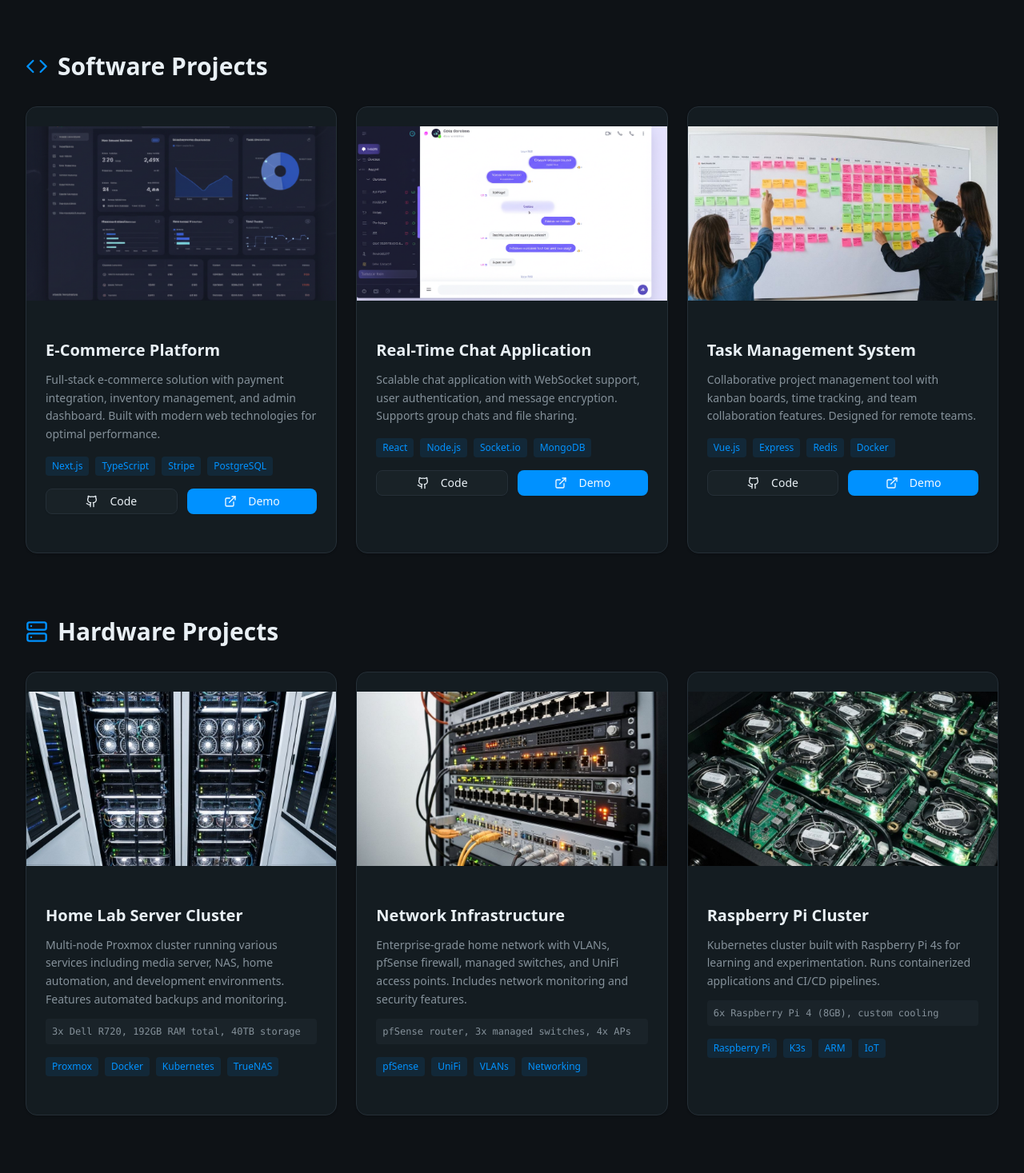
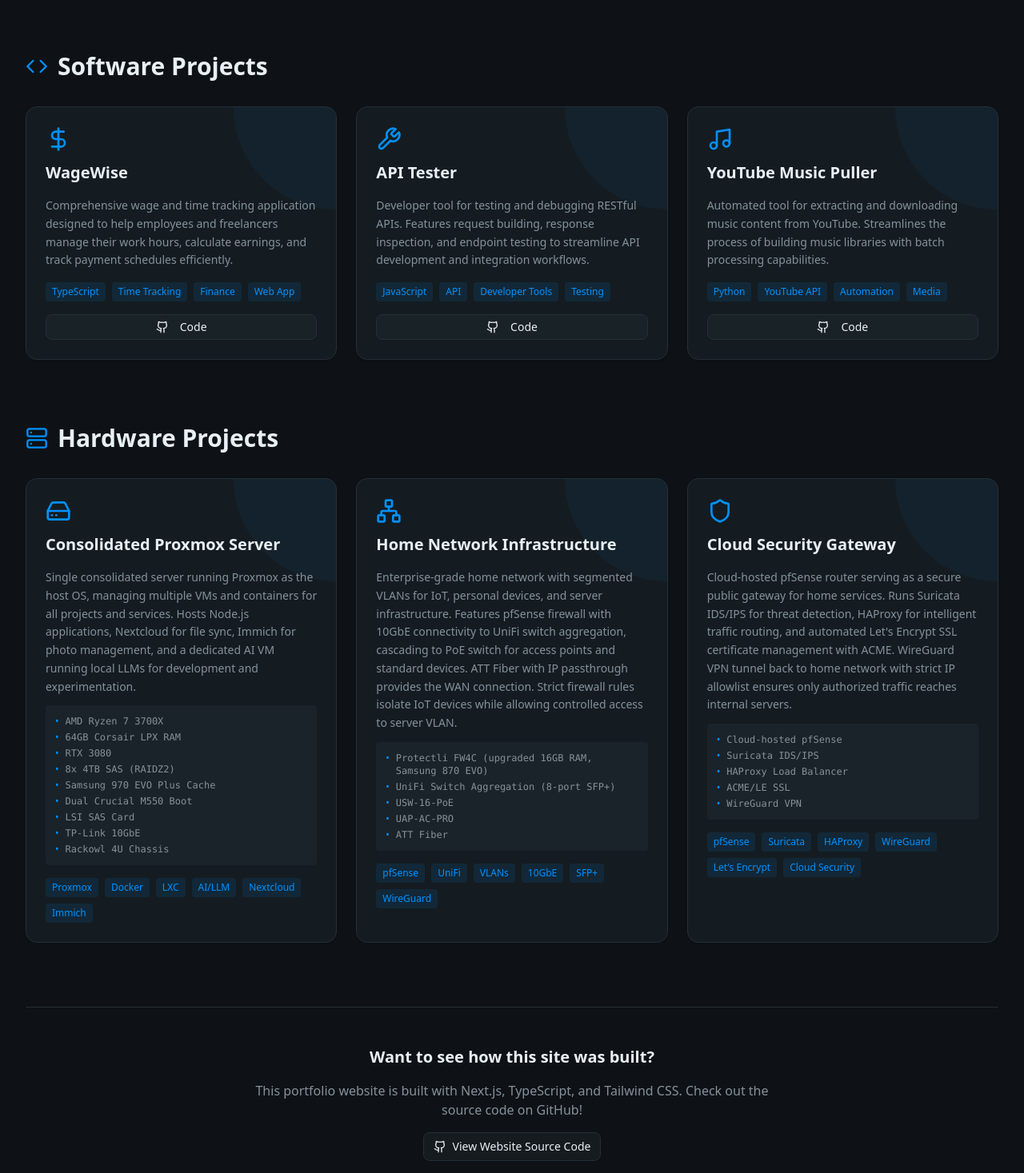
Before and after one commit to LegitKnots/Personal-Website-Portfolio, a Next.js app: page /projects in a window 1280 px wide. Shown: the part 263-1730 px from the top of the page at 80% size. Built offline with nearby package versions, Linux system fonts and the light colour scheme.

Commit message:
Projects Content + Card Styling Modification

```diff
--- a/app/projects/page.tsx
+++ b/app/projects/page.tsx
@@ -1,62 +1,62 @@
-import { Card } from "@/components/ui/card"
+import { SoftwareProjectCard, HardwareProjectCard } from "@/components/project-card"
 import { Button } from "@/components/ui/button"
-import { ExternalLink, Github, Server, Code } from "lucide-react"
+import { Github, Server, Code, DollarSign, Wrench, Music, HardDrive, Network, Shield } from "lucide-react"
 import Link from "next/link"
 
 const softwareProjects = [
   {
-    title: "E-Commerce Platform",
+    title: "WageWise",
     description:
-      "Full-stack e-commerce solution with payment integration, inventory management, and admin dashboard. Built with modern web technologies for optimal performance.",
-    tags: ["Next.js", "TypeScript", "Stripe", "PostgreSQL"],
-    github: "https://github.com",
-    demo: "https://demo.com",
-    image: "/modern-ecommerce-dashboard.png",
+      "Comprehensive wage and time tracking application designed to help employees and freelancers manage their work hours, calculate earnings, and track payment schedules efficiently.",
+    tags: ["TypeScript", "Time Tracking", "Finance", "Web App"],
+    github: "https://github.com/LegitKnots/WageWise",
+    demo: null,
+    icon: DollarSign,
   },
   {
-    title: "Real-Time Chat Application",
+    title: "API Tester",
     description:
-      "Scalable chat application with WebSocket support, user authentication, and message encryption. Supports group chats and file sharing.",
-    tags: ["React", "Node.js", "Socket.io", "MongoDB"],
-    github: "https://github.com",
-    demo: "https://demo.com",
-    image: "/chat-application-interface.png",
+      "Developer tool for testing and debugging RESTful APIs. Features request building, response inspection, and endpoint testing to streamline API development and integration workflows.",
+    tags: ["JavaScript", "API", "Developer Tools", "Testing"],
+    github: "https://github.com/LegitKnots/APITester",
+    demo: null,
+    icon: Wrench,
   },
   {
-    title: "Task Management System",
+    title: "YouTube Music Puller",
     description:
-      "Collaborative project management tool with kanban boards, time tracking, and team collaboration features. Designed for remote teams.",
-    tags: ["Vue.js", "Express", "Redis", "Docker"],
-    github: "https://github.com",
-    demo: "https://demo.com",
-    image: "/kanban-board-project-management.jpg",
+      "Automated tool for extracting and downloading music content from YouTube. Streamlines the process of building music libraries with batch processing capabilities.",
+    tags: ["Python", "YouTube API", "Automation", "Media"],
+    github: "https://github.com/LegitKnots/YouTube-Music-Puller",
+    demo: null,
+    icon: Music,
   },
 ]
 
 const hardwareProjects = [
   {
-    title: "Home Lab Server Cluster",
+    title: "Consolidated Proxmox Server",
     description:
-      "Multi-node Proxmox cluster running various services including media server, NAS, home automation, and development environments. Features automated backups and monitoring.",
-    tags: ["Proxmox", "Docker", "Kubernetes", "TrueNAS"],
-    specs: "3x Dell R720, 192GB RAM total, 40TB storage",
-    image: "/server-rack-datacenter.jpg",
+      "Single consolidated server running Proxmox as the host OS, managing multiple VMs and containers for all projects and services. Hosts Node.js applications, Nextcloud for file sync, Immich for photo management, and a dedicated AI VM running local LLMs for development and experimentation.",
+    tags: ["Proxmox", "Docker", "LXC", "AI/LLM", "Nextcloud", "Immich"],
+    specs: "AMD Ryzen 7 3700X | 64GB Corsair LPX RAM | RTX 3080 | 8x 4TB SAS (RAIDZ2) | Samsung 970 EVO Plus Cache | Dual Crucial M550 Boot | LSI SAS Card | TP-Link 10GbE | Rackowl 4U Chassis",
+    icon: HardDrive,
   },
   {
-    title: "Network Infrastructure",
+    title: "Home Network Infrastructure",
     description:
-      "Enterprise-grade home network with VLANs, pfSense firewall, managed switches, and UniFi access points. Includes network monitoring and security features.",
-    tags: ["pfSense", "UniFi", "VLANs", "Networking"],
-    specs: "pfSense router, 3x managed switches, 4x APs",
-    image: "/network-equipment-switches.jpg",
+      "Enterprise-grade home network with segmented VLANs for IoT, personal devices, and server infrastructure. Features pfSense firewall with 10GbE connectivity to UniFi switch aggregation, cascading to PoE switch for access points and standard devices. ATT Fiber with IP passthrough provides the WAN connection. Strict firewall rules isolate IoT devices while allowing controlled access to server VLAN.",
+    tags: ["pfSense", "UniFi", "VLANs", "10GbE", "SFP+", "WireGuard"],
+    specs: "Protectli FW4C (upgraded 16GB RAM, Samsung 870 EVO) | UniFi Switch Aggregation (8-port SFP+) | USW-16-PoE | UAP-AC-PRO | ATT Fiber",
+    icon: Network,
   },
   {
-    title: "Raspberry Pi Cluster",
+    title: "Cloud Security Gateway",
     description:
-      "Kubernetes cluster built with Raspberry Pi 4s for learning and experimentation. Runs containerized applications and CI/CD pipelines.",
-    tags: ["Raspberry Pi", "K3s", "ARM", "IoT"],
-    specs: "6x Raspberry Pi 4 (8GB), custom cooling",
-    image: "/raspberry-pi-cluster-computing.jpg",
+      "Cloud-hosted pfSense router serving as a secure public gateway for home services. Runs Suricata IDS/IPS for threat detection, HAProxy for intelligent traffic routing, and automated Let's Encrypt SSL certificate management with ACME. WireGuard VPN tunnel back to home network with strict IP allowlist ensures only authorized traffic reaches internal servers.",
+    tags: ["pfSense", "Suricata", "HAProxy", "WireGuard", "Let's Encrypt", "Cloud Security"],
+    specs: "Cloud-hosted pfSense | Suricata IDS/IPS | HAProxy Load Balancer | ACME/LE SSL | WireGuard VPN",
+    icon: Shield,
   },
 ]
 
@@ -83,43 +83,15 @@ export default function ProjectsPage() {
 
             <div className="grid md:grid-cols-2 lg:grid-cols-3 gap-6">
               {softwareProjects.map((project, index) => (
-                <Card
+                <SoftwareProjectCard
                   key={index}
-                  className="overflow-hidden hover:border-primary/50 transition-all hover:shadow-lg hover:shadow-primary/5"
-                >
-                  <div className="aspect-video bg-muted overflow-hidden">
-                    <img
-                      src={project.image || "/placeholder.svg"}
-                      alt={project.title}
-                      className="w-full h-full object-cover hover:scale-105 transition-transform duration-300"
-                    />
-                  </div>
-                  <div className="p-6">
-                    <h3 className="text-xl font-semibold mb-3 text-balance">{project.title}</h3>
-                    <p className="text-muted-foreground text-sm mb-4 leading-relaxed">{project.description}</p>
-                    <div className="flex flex-wrap gap-2 mb-4">
-                      {project.tags.map((tag) => (
-                        <span key={tag} className="px-2 py-1 bg-primary/10 text-primary text-xs rounded">
-                          {tag}
-                        </span>
-                      ))}
-                    </div>
-                    <div className="flex gap-3">
-                      <Button size="sm" variant="outline" asChild className="flex-1 bg-transparent">
-                        <Link href={project.github} target="_blank">
-                          <Github size={16} className="mr-2" />
-                          Code
-                        </Link>
-                      </Button>
-                      <Button size="sm" asChild className="flex-1 bg-primary hover:bg-primary/90">
-                        <Link href={project.demo} target="_blank">
-                          <ExternalLink size={16} className="mr-2" />
-                          Demo
-                        </Link>
-                      </Button>
-                    </div>
-                  </div>
-                </Card>
+                  title={project.title}
+                  description={project.description}
+                  tags={project.tags}
+                  github={project.github}
+                  demo={project.demo}
+                  icon={project.icon}
+                />
               ))}
             </div>
           </div>
@@ -133,35 +105,31 @@ export default function ProjectsPage() {
 
             <div className="grid md:grid-cols-2 lg:grid-cols-3 gap-6">
               {hardwareProjects.map((project, index) => (
-                <Card
+                <HardwareProjectCard
                   key={index}
-                  className="overflow-hidden hover:border-primary/50 transition-all hover:shadow-lg hover:shadow-primary/5"
-                >
-                  <div className="aspect-video bg-muted overflow-hidden">
-                    <img
-                      src={project.image || "/placeholder.svg"}
-                      alt={project.title}
-                      className="w-full h-full object-cover hover:scale-105 transition-transform duration-300"
-                    />
-                  </div>
-                  <div className="p-6">
-                    <h3 className="text-xl font-semibold mb-3 text-balance">{project.title}</h3>
-                    <p className="text-muted-foreground text-sm mb-3 leading-relaxed">{project.description}</p>
-                    <div className="mb-4">
-                      <p className="text-xs text-muted-foreground font-mono bg-secondary/50 p-2 rounded">
-                        {project.specs}
-                      </p>
-                    </div>
-                    <div className="flex flex-wrap gap-2">
-                      {project.tags.map((tag) => (
-                        <span key={tag} className="px-2 py-1 bg-primary/10 text-primary text-xs rounded">
-                          {tag}
-                        </span>
-                      ))}
-                    </div>
-                  </div>
-                </Card>
+                  title={project.title}
+                  description={project.description}
+                  tags={project.tags}
+                  specs={project.specs}
+                  icon={project.icon}
+                />
               ))}
+            </div>
+          </div>
+
+          {/* Footer with Website Source Code Link */}
+          <div className="mt-20 pt-12 border-t border-border">
+            <div className="flex flex-col items-center gap-4 text-center">
+              <h3 className="text-xl font-semibold">Want to see how this site was built?</h3>
+              <p className="text-muted-foreground max-w-2xl">
+                This portfolio website is built with Next.js, TypeScript, and Tailwind CSS. Check out the source code on GitHub!
+              </p>
+              <Button variant="outline" asChild className="gap-2">
+                <Link href="https://github.com/LegitKnots/Personal-Website-Portfolio" target="_blank">
+                  <Github size={20} />
+                  View Website Source Code
+                </Link>
+              </Button>
             </div>
           </div>
         </div>
--- /dev/null
+++ b/components/project-card.tsx
@@ -0,0 +1,107 @@
+import React from 'react';
+import { Card } from '@/components/ui/card';
+import { Button } from '@/components/ui/button';
+import { Github, ExternalLink, LucideIcon } from 'lucide-react';
+import Link from 'next/link';
+
+interface SoftwareProjectProps {
+  title: string;
+  description: string;
+  tags: string[];
+  github: string;
+  demo: string | null;
+  icon: LucideIcon;
+}
+
+interface HardwareProjectProps {
+  title: string;
+  description: string;
+  tags: string[];
+  specs: string;
+  icon: LucideIcon;
+}
+
+// Software Project Card Component
+export function SoftwareProjectCard({
+  title,
+  description,
+  tags,
+  github,
+  demo,
+  icon: Icon,
+}: SoftwareProjectProps) {
+  return (
+    <Card className="group relative overflow-hidden hover:border-primary/50 transition-all hover:shadow-lg hover:shadow-primary/5 p-6">
+      <div className="absolute top-0 right-0 w-32 h-32 bg-primary/5 rounded-bl-full transition-all group-hover:w-40 group-hover:h-40"></div>
+      <div className="relative">
+        <div className="mb-4">
+          <Icon className="text-primary mb-3" size={32} />
+          <h3 className="text-xl font-semibold mb-3 text-balance">{title}</h3>
+        </div>
+        <p className="text-muted-foreground text-sm mb-4 leading-relaxed min-h-[4rem]">{description}</p>
+        <div className="flex flex-wrap gap-2 mb-4">
+          {tags.map((tag) => (
+            <span key={tag} className="px-2 py-1 bg-primary/10 text-primary text-xs rounded">
+              {tag}
+            </span>
+          ))}
+        </div>
+        <div className="flex gap-3">
+          <Button size="sm" variant="outline" asChild className={demo ? "flex-1" : "w-full"}>
+            <Link href={github} target="_blank">
+              <Github size={16} className="mr-2" />
+              Code
+            </Link>
+          </Button>
+          {demo && (
+            <Button size="sm" asChild className="flex-1 bg-primary hover:bg-primary/90">
+              <Link href={demo} target="_blank">
+                <ExternalLink size={16} className="mr-2" />
+                Demo
+              </Link>
+            </Button>
+          )}
+        </div>
+      </div>
+    </Card>
+  );
+}
+
+// Hardware Project Card Component
+export function HardwareProjectCard({
+  title,
+  description,
+  tags,
+  specs,
+  icon: Icon,
+}: HardwareProjectProps) {
+  return (
+    <Card className="group relative overflow-hidden hover:border-primary/50 transition-all hover:shadow-lg hover:shadow-primary/5 p-6">
+      <div className="absolute top-0 right-0 w-32 h-32 bg-primary/5 rounded-bl-full transition-all group-hover:w-40 group-hover:h-40"></div>
+      <div className="relative">
+        <div className="mb-4">
+          <Icon className="text-primary mb-3" size={32} />
+          <h3 className="text-xl font-semibold mb-3 text-balance">{title}</h3>
+        </div>
+        <p className="text-muted-foreground text-sm mb-3 leading-relaxed min-h-[4rem]">{description}</p>
+        <div className="mb-4">
+          <div className="text-xs text-muted-foreground bg-secondary/50 p-3 rounded space-y-1">
+            {specs.split('|').map((spec, index) => (
+              <div key={index} className="flex items-start gap-2">
+                <span className="text-primary">•</span>
+                <span className="font-mono">{spec.trim()}</span>
+              </div>
+            ))}
+          </div>
+        </div>
+        <div className="flex flex-wrap gap-2">
+          {tags.map((tag) => (
+            <span key={tag} className="px-2 py-1 bg-primary/10 text-primary text-xs rounded">
+              {tag}
+            </span>
+          ))}
+        </div>
+      </div>
+    </Card>
+  );
+}
```
